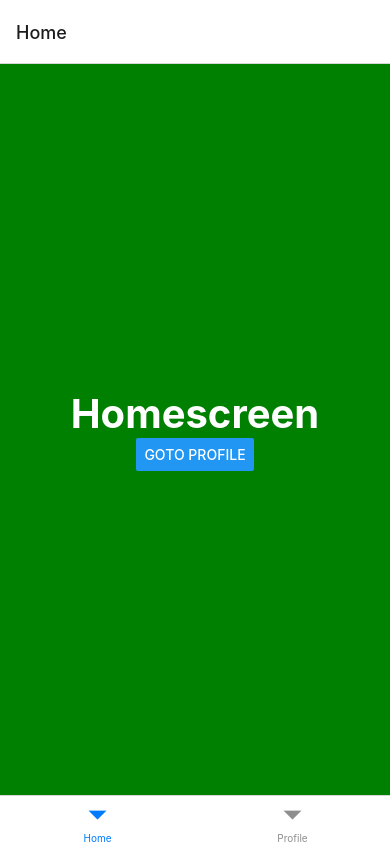
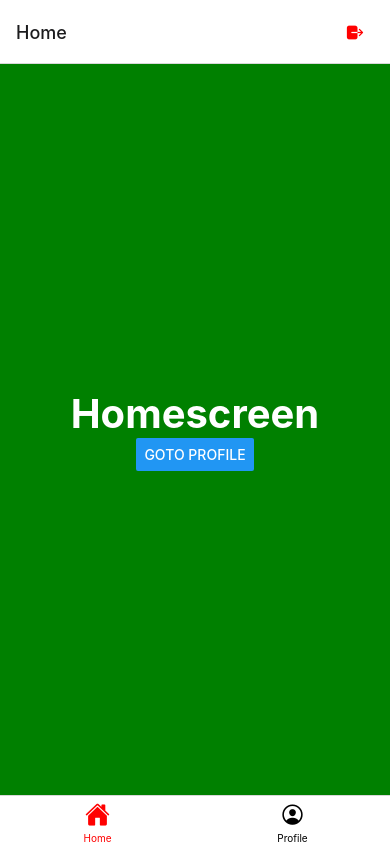
Before and after one commit to Senninseyi/authenticationwithredux, a React Native app: screen / in a window 390 px wide. Built offline with nearby package versions, Linux system fonts and the light colour scheme.

Commit message:
Update navigation.js

```diff
--- a/component/navigation/navigation.js
+++ b/component/navigation/navigation.js
@@ -1,19 +1,44 @@
 import React from "react";
-import { NavigationContainer } from "@react-navigation/native";
-import { createNativeStackNavigator } from "@react-navigation/native-stack";
-import { createBottomTabNavigator } from "@react-navigation/bottom-tabs";
-import { Ionicons } from "@expo/vector-icons";
+import {NavigationContainer} from "@react-navigation/native";
+import {createNativeStackNavigator} from "@react-navigation/native-stack";
+import {createBottomTabNavigator} from "@react-navigation/bottom-tabs";
+import {Ionicons} from "@expo/vector-icons";
 
-import { Homescreen } from "../../screen/Homescreen";
-import { Loginscreen } from "../../screen/Loginscreen";
-import { Profilescreen } from "../../screen/Profilescreen";
+import {Homescreen} from "../../screen/Homescreen";
+import {Loginscreen} from "../../screen/Loginscreen";
+import {Profilescreen} from "../../screen/Profilescreen";
+import {TouchableWithoutFeedback} from "react-native";
 
 const Tab = createBottomTabNavigator();
-function BottomNavigation() {
+
+function BottomNavigation({navigation}) {
     return (
-    <Tab.Navigator>
-      <Tab.Screen name="Home" component={Homescreen} />
-      <Tab.Screen name="Profile" component={Profilescreen} />
+        <Tab.Navigator screenOptions={({route}) => ({
+            tabBarIcon: ({focused, color, size}) => {
+                let iconName;
+
+                if (route.name === 'Home') {
+                    iconName = focused
+                        ? 'ios-home'
+                        : 'ios-home-outline';
+                } else if (route.name === 'Profile') {
+                    iconName = focused ? 'person-circle' : 'person-circle-outline';
+                }
+
+                // You can return any component that you like here!
+                return <Ionicons name={iconName} size={size} color={color}/>;
+            },
+            tabBarActiveTintColor: 'red',
+            tabBarInactiveTintColor: 'black',
+            headerRight: () => (
+                <TouchableWithoutFeedback onPress={() => navigation.navigate("Login")}>
+                    <Ionicons name="log-out" size={20} color="red"/>
+                </TouchableWithoutFeedback>
+            ),
+            headerRightContainerStyle: {paddingRight: 25}
+        })}>
+            <Tab.Screen name="Home" component={Homescreen}/>
+            <Tab.Screen name="Profile" component={Profilescreen}/>
         </Tab.Navigator>
     );
 }
@@ -28,8 +53,8 @@ export function AppNavigation() {
                     headerShown: false,
                 }}
             >
-        <Stack.Screen name="Root" component={BottomNavigation} />
-        <Stack.Screen name="Login" component={Loginscreen} />
+                <Stack.Screen name="Root" component={BottomNavigation}/>
+                <Stack.Screen name="Login" component={Loginscreen}/>
             </Stack.Navigator>
         </NavigationContainer>
     );
```
Lines whose indentation alone changed are shown as unchanged.
